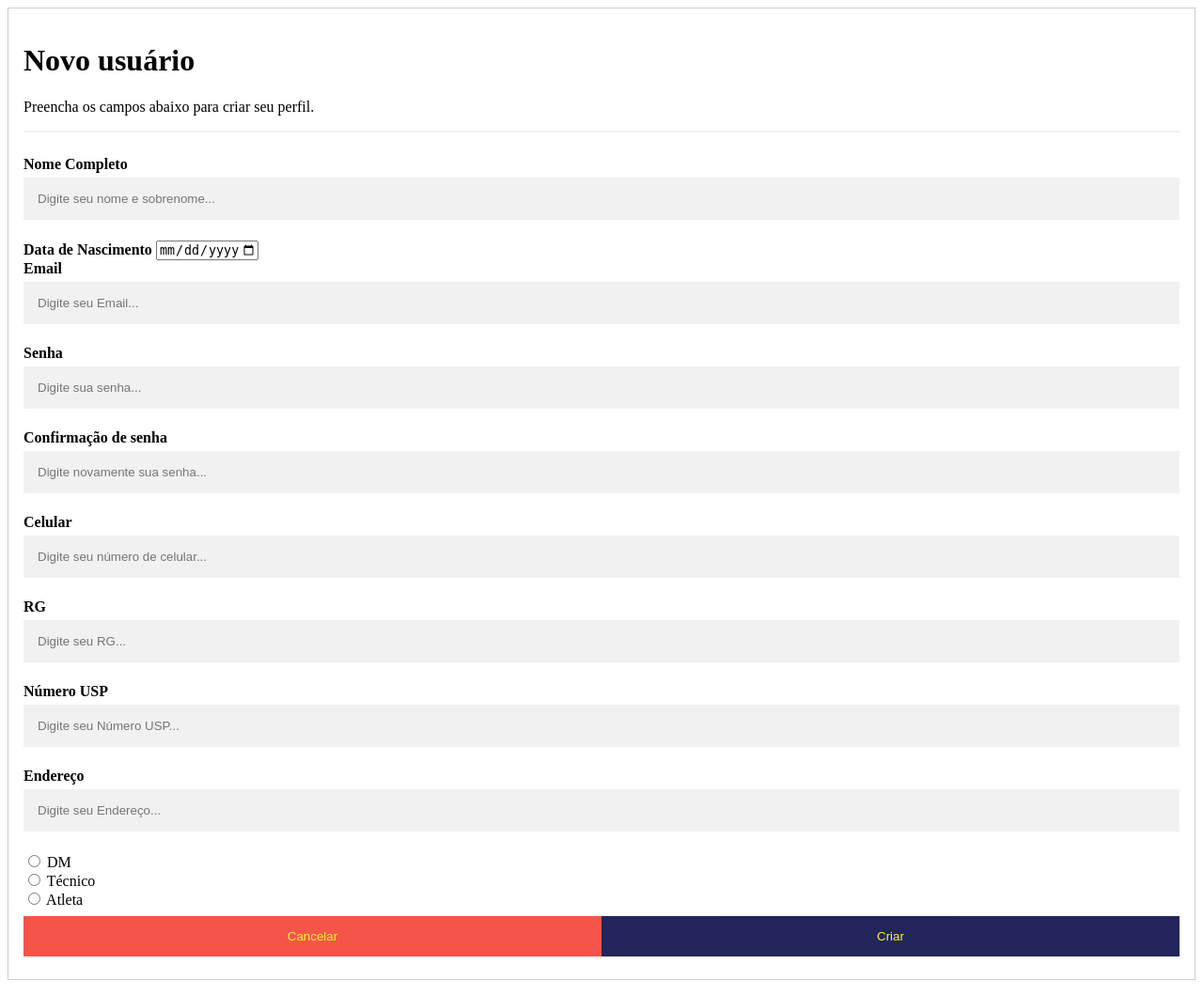
After one commit to guilhermecampello/sistema_wetrats, a PHP site: page /criacao_usuario.html in a window 1280 px wide. The commit adds this page. Shown: the whole page at 94% size. Run offline with PHP 8.4, Linux system fonts and the light colour scheme.

Commit message:
form de criacao de usuario adicionado

```diff
--- /dev/null
+++ b/criacao_usuario.css
@@ -0,0 +1,74 @@
+* {box-sizing: border-box}
+
+/* Full-width input fields */
+  input[type=text], input[type=password] {
+  width: 100%;
+  padding: 15px;
+  margin: 5px 0 22px 0;
+  display: inline-block;
+  border: none;
+  background: #f1f1f1;
+}
+
+input[type=text]:focus, input[type=password]:focus {
+  background-color: #ddd;
+  outline: none;
+}
+
+hr {
+  border: 1px solid #f1f1f1;
+  margin-bottom: 25px;
+}
+
+/* Set a style for all buttons */
+button {
+  background-color: rgb(10, 14, 75);
+  color: rgb(250, 246, 23);
+  padding: 14px 20px;
+  margin: 8px 0;
+  border: none;
+  cursor: pointer;
+  width: 100%;
+  opacity: 0.9;
+}
+
+button:hover {
+  opacity:1;
+}
+
+/* Extra styles for the cancel button */
+.cancelbtn {
+  padding: 14px 20px;
+  background-color: #f44336;
+}
+/* Extra styles for the cancel button */
+.signupbtn {
+    padding: 14px 20px;
+    background-color: rgb(10, 14, 75);
+    color: rgb(250, 246, 23);
+  }
+
+/* Float cancel and signup buttons and add an equal width */
+.cancelbtn, .signupbtn {
+  float: left;
+  width: 50%;
+}
+
+/* Add padding to container elements */
+.container {
+  padding: 16px;
+}
+
+/* Clear floats */
+.clearfix::after {
+  content: "";
+  clear: both;
+  display: table;
+}
+
+/* Change styles for cancel button and signup button on extra small screens */
+@media screen and (max-width: 300px) {
+  .cancelbtn, .signupbtn {
+    width: 100%;
+  }
+}
--- /dev/null
+++ b/criacao_usuario.html
@@ -0,0 +1,50 @@
+<head>
+  <link rel="stylesheet" type="text/css" href="criacao_usuario.css">
+</head>
+
+<form action="novousuario_page.php" style="border:1px solid #ccc">
+  <div class="container">
+    <h1>Novo usuário</h1>
+    <p>Preencha os campos abaixo para criar seu perfil.</p>
+    <hr>
+
+    <label for="Nome"><b>Nome Completo</b></label>
+    <input type="text" placeholder="Digite seu nome e sobrenome..." name="Nome" required>
+
+    <label for="Data de Nascimento"><b>Data de Nascimento</b></label>
+    <input type="date" name="data de nascimento" max="1979-12-31" min=" 2004-12-31" required><br>
+
+    <label for="email"><b>Email</b></label>
+    <input type="text" placeholder="Digite seu Email..." name="email" required>
+
+    <label for="senha"><b>Senha</b></label>
+    <input type="password" placeholder="Digite sua senha..." name="senha" required>
+
+    <label for="confirma_senha"><b>Confirmação de senha</b></label>
+    <input type="password" placeholder="Digite novamente sua senha..." name="confirma_senha" required>
+
+    <label for="celular"><b>Celular</b></label>
+    <input type="text" placeholder="Digite seu número de celular..." name="celular" required>
+
+    <label for="RG"><b>RG</b></label>
+    <input type="text" placeholder="Digite seu RG..." name="RG" required>
+
+    <label for="Número USP"><b>Número USP</b></label>
+    <input type="text" placeholder="Digite seu Número USP..." name="Número USP" >
+
+    <label for="Endereço"><b>Endereço</b></label>
+    <input type="text" placeholder="Digite seu Endereço..." name="Endereço" >
+
+    <label>
+      <input type="radio" name="nivel" value="1"> DM <br>
+      <input type="radio" name="nivel" value="2"> Técnico <br>
+      <input type="radio" name="nivel" value="3"> Atleta <br>
+    </label>
+
+
+    <div class="clearfix">
+      <button type="button" class="cancelbtn">Cancelar</button>
+      <button type="button" class="signupbtn">Criar</button>
+    </div>
+  </div>
+</form>
```
Also changed, not shown: login.css (+6 -16 lines), login.html (+10 -8 lines).
